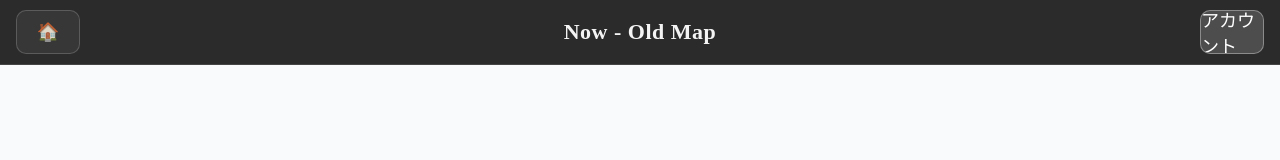
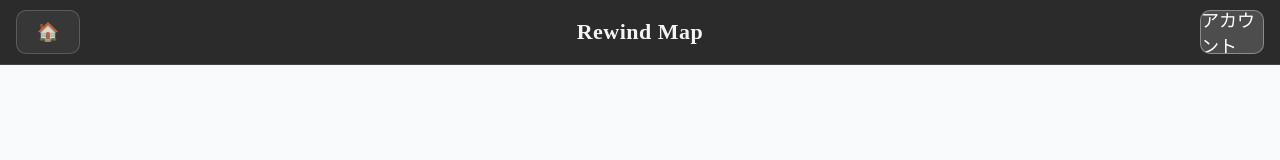
Before and after one commit to labsukukakeKT/now-old-map_pbc2025, a Next.js app: page /account in a window 1280 px wide. Shown: the top 160 px of the page. Built offline with nearby package versions, Linux system fonts and the light colour scheme.

Commit message:
Update MenuBar.jsx

```diff
--- a/components/MenuBar.jsx
+++ b/components/MenuBar.jsx
@@ -40,7 +40,7 @@ export default function MenuBar() {
 
         {/* 中央：タイトル */}
         <div style={styles.titleWrap}>
-          <div style={styles.title}>Now - Old Map</div>
+          <div style={styles.title}>Rewind Map</div>
         </div>
 
         {/* 右：アカウント */}
```
